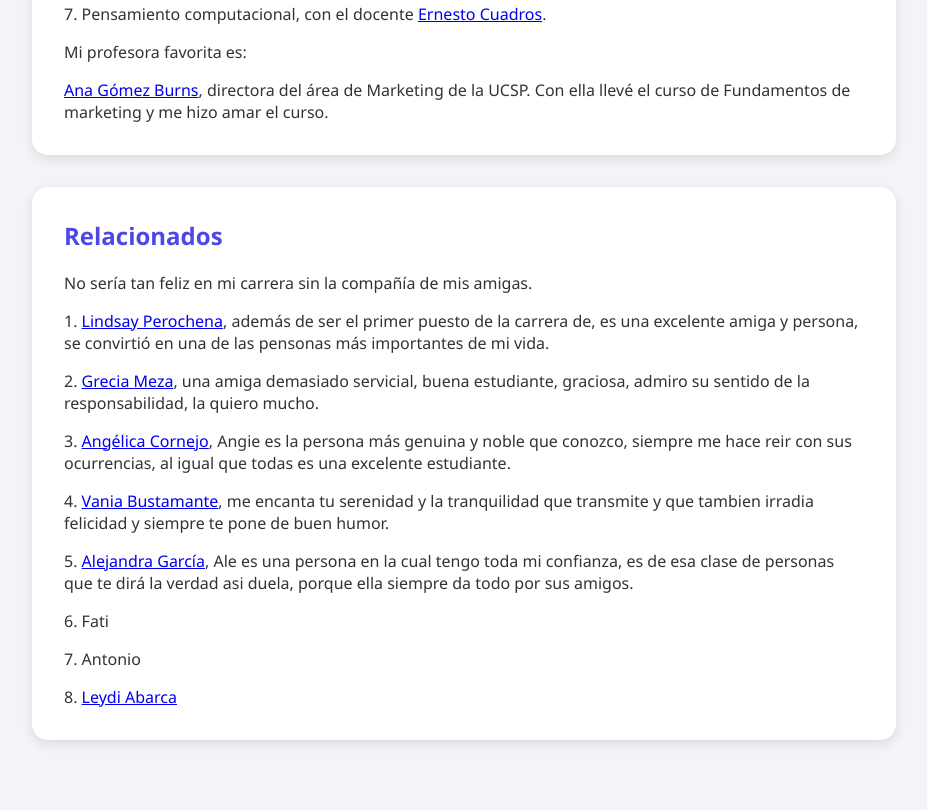
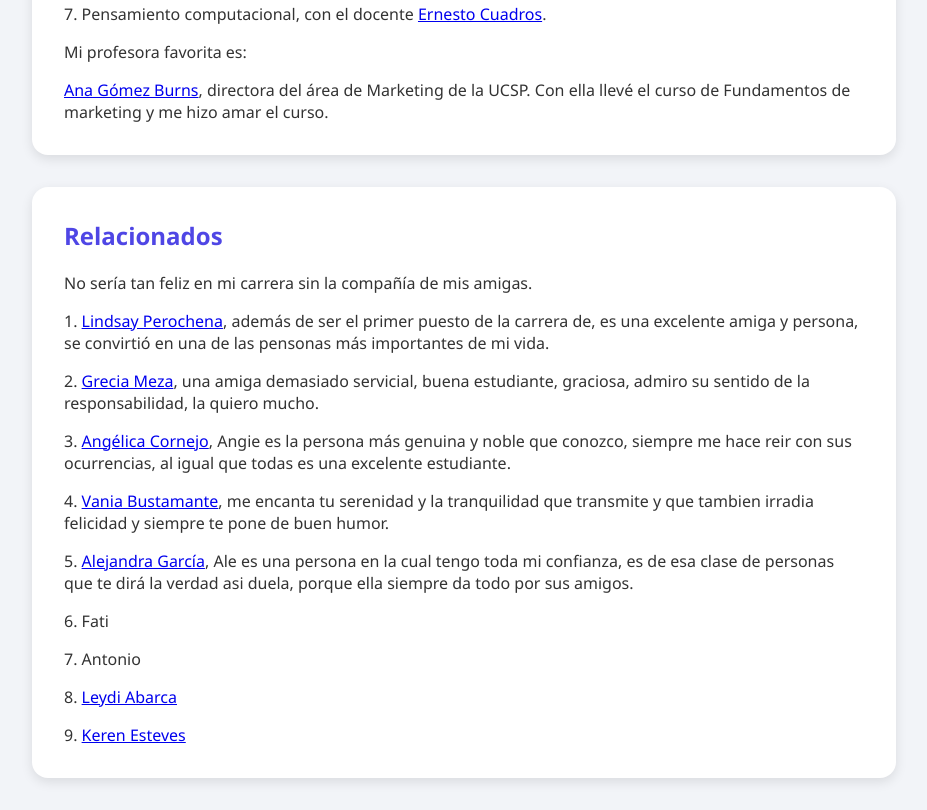
Before and after one commit to Sam061006/Samantha-M-a-Johnson-N-ez, a plain HTML site: page index.html in a window 1280 px wide. Shown: the part 810-1620 px from the top of the page, without its empty margins (176-1103 px from the left). Before the commit the page ends 1582 px from the top, so only its background shows below. Drawn offline with Linux system fonts and the light colour scheme.

Commit message:
Update index.html

```diff
--- a/index.html
+++ b/index.html
@@ -119,6 +119,8 @@ Mi profesora favorita es:
 7. Antonio
      </p>
        8.  <a href="https://leydi-abarca-laura.github.io/pagina-web/">Leydi Abarca</a>
+       </p>
+       9.  <a href="https://kerensteves.github.io/Keren-page/">Keren Esteves</a>
     </section>
   </div>
 </body>
```
